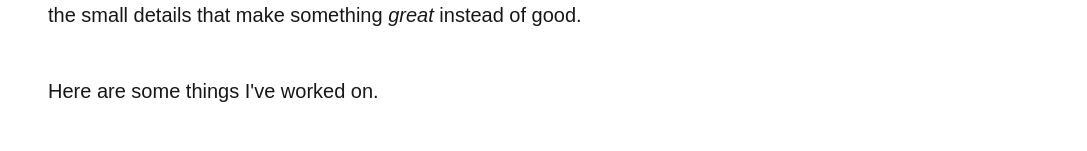
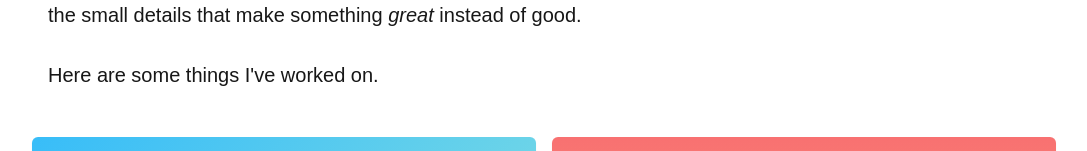
Before and after one commit to haldenl/halden.github.io, a Next.js app: page / in a window 1280 px wide. Shown: the part 339-490 px from the top of the page, without its empty margins (96-1183 px from the left). Built offline with nearby package versions, Linux system fonts and the light colour scheme; a web font is replaced by a local one.

Commit message:
nit padding

```diff
--- a/app/page.tsx
+++ b/app/page.tsx
@@ -43,7 +43,7 @@ export default function Home() {
             <i>great</i> instead of good.
           </p>
         </div>
-        <p className="text-xl mt-12 px-4">
+        <p className="text-xl mt-8 px-4">
           Here are some things I&apos;ve worked on.
         </p>
         <div className="mt-12 flex flex-col xl:grid xl:grid-cols-2 gap-4 mb-12 p-4 xl:p-0">
```
